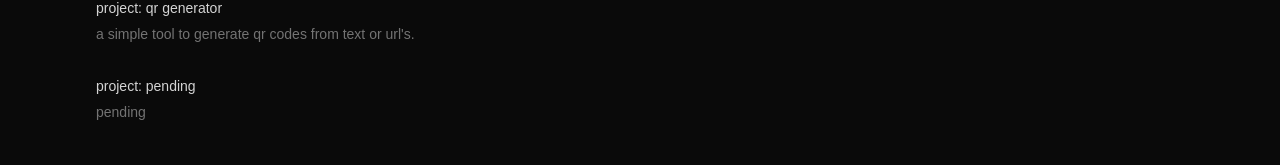
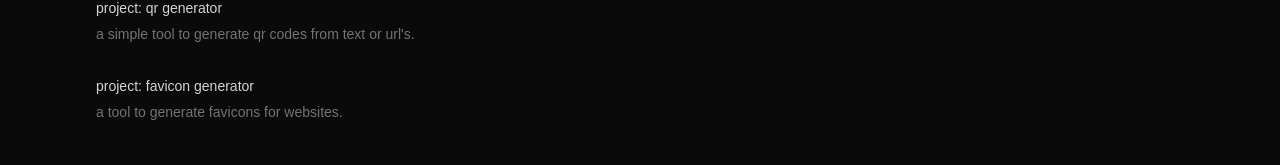
Before and after one commit to gokm8/portfolio-v2, a Next.js app: page / in a window 1280 px wide. Shown: the part 1114-1279 px from the top of the page. Built offline with nearby package versions, Linux system fonts and the light colour scheme.

Commit message:
add project to CurrentProjects section

```diff
--- a/src/app/component/CurrentProjects.tsx
+++ b/src/app/component/CurrentProjects.tsx
@@ -7,8 +7,8 @@ function CurrentProjects() {
       description: "a simple tool to generate qr codes from text or url's."
     },
     {
-      title: 'project: pending',
-      description: 'pending'
+      title: 'project: favicon generator',
+      description: 'a tool to generate favicons for websites.'
     }
   ]
 
```
